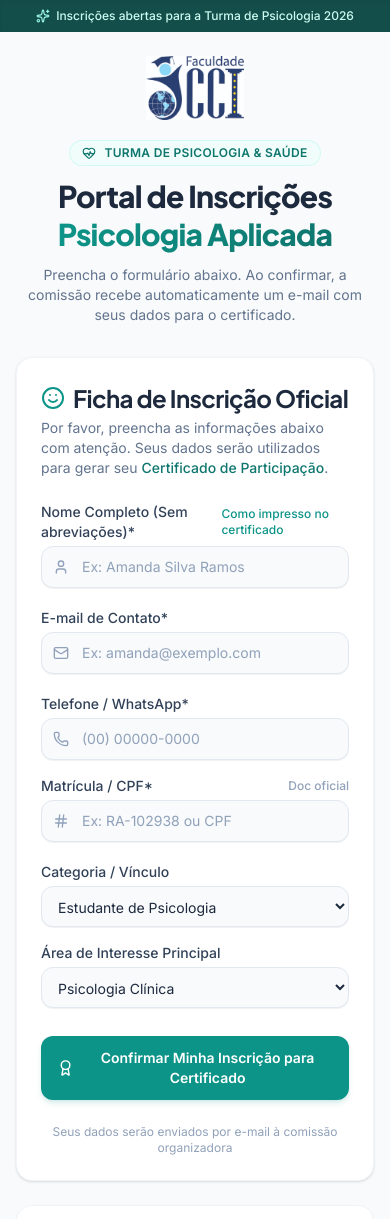
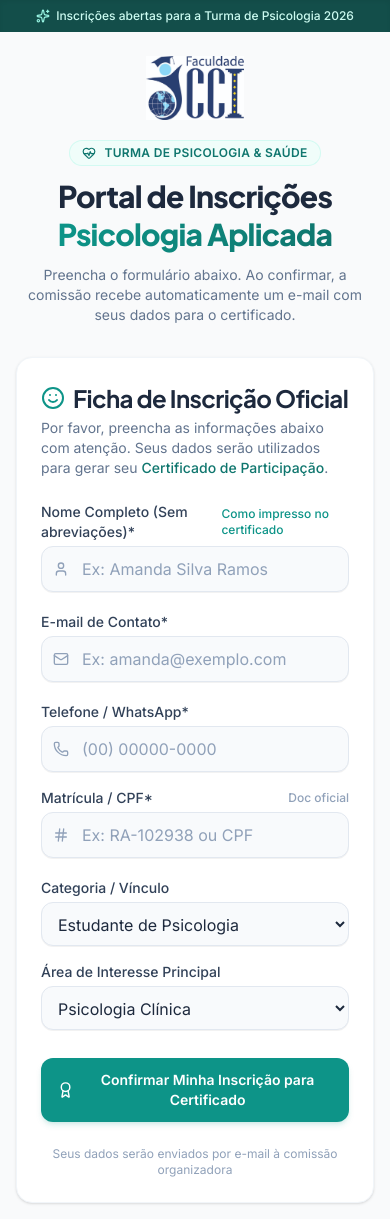
Before and after one commit to yuridantas-dev/inscricoes-psicologia, a React (Vite) app: page / in a window 390 px wide. Shown: the top 1219 px of the page. Built offline with nearby package versions, Linux system fonts and the light colour scheme.

Commit message:
corrige zoom no mobile ao focar campos

```diff
--- a/index.html
+++ b/index.html
@@ -2,7 +2,7 @@
 <html lang="pt-BR">
   <head>
     <meta charset="UTF-8" />
-    <meta name="viewport" content="width=device-width, initial-scale=1.0" />
+    <meta name="viewport" content="width=device-width, initial-scale=1, maximum-scale=1" />
     <meta name="description" content="Portal oficial de inscrições da Turma de Psicologia 2026. Cadastre-se para receber seu certificado de participação." />
     <meta name="theme-color" content="#0d9488" />
     <title>Inscrições Psicologia 2026</title>
--- a/src/components/RegistrationForm.tsx
+++ b/src/components/RegistrationForm.tsx
@@ -241,7 +241,7 @@ export default function RegistrationForm() {
               placeholder="Ex: Amanda Silva Ramos"
               value={fullName}
               onChange={(e) => setFullName(e.target.value)}
-              className="w-full pl-10 pr-4 py-2.5 bg-slate-50 border border-slate-200 rounded-xl text-slate-800 placeholder-slate-400 focus:bg-white focus:border-brand-500 focus:outline-hidden transition-all text-sm shadow-2xs"
+              className="w-full pl-10 pr-4 py-2.5 bg-slate-50 border border-slate-200 rounded-xl text-slate-800 placeholder-slate-400 focus:bg-white focus:border-brand-500 focus:outline-hidden transition-all text-base shadow-2xs"
             />
           </div>
         </div>
@@ -261,7 +261,7 @@ export default function RegistrationForm() {
               placeholder="Ex: amanda@exemplo.com"
               value={email}
               onChange={(e) => setEmail(e.target.value)}
-              className="w-full pl-10 pr-4 py-2.5 bg-slate-50 border border-slate-200 rounded-xl text-slate-800 placeholder-slate-400 focus:bg-white focus:border-brand-500 focus:outline-hidden transition-all text-sm shadow-2xs"
+              className="w-full pl-10 pr-4 py-2.5 bg-slate-50 border border-slate-200 rounded-xl text-slate-800 placeholder-slate-400 focus:bg-white focus:border-brand-500 focus:outline-hidden transition-all text-base shadow-2xs"
             />
           </div>
         </div>
@@ -282,7 +282,7 @@ export default function RegistrationForm() {
                 placeholder="(00) 00000-0000"
                 value={phone}
                 onChange={handlePhoneChange}
-                className="w-full pl-10 pr-4 py-2.5 bg-slate-50 border border-slate-200 rounded-xl text-slate-800 placeholder-slate-400 focus:bg-white focus:border-brand-500 focus:outline-hidden transition-all text-sm shadow-2xs"
+                className="w-full pl-10 pr-4 py-2.5 bg-slate-50 border border-slate-200 rounded-xl text-slate-800 placeholder-slate-400 focus:bg-white focus:border-brand-500 focus:outline-hidden transition-all text-base shadow-2xs"
               />
             </div>
           </div>
@@ -303,7 +303,7 @@ export default function RegistrationForm() {
                 placeholder="Ex: RA-102938 ou CPF"
                 value={identifier}
                 onChange={handleIdentifierChange}
-                className="w-full pl-10 pr-4 py-2.5 bg-slate-50 border border-slate-200 rounded-xl text-slate-800 placeholder-slate-400 focus:bg-white focus:border-brand-500 focus:outline-hidden transition-all text-sm shadow-2xs"
+                className="w-full pl-10 pr-4 py-2.5 bg-slate-50 border border-slate-200 rounded-xl text-slate-800 placeholder-slate-400 focus:bg-white focus:border-brand-500 focus:outline-hidden transition-all text-base shadow-2xs"
               />
             </div>
           </div>
@@ -318,7 +318,7 @@ export default function RegistrationForm() {
             <select
               value={role}
               onChange={(e) => setRole(e.target.value)}
-              className="w-full px-3 py-2.5 bg-slate-50 border border-slate-200 rounded-xl text-slate-800 focus:bg-white focus:border-brand-500 focus:outline-hidden transition-all text-sm shadow-2xs cursor-pointer"
+              className="w-full px-3 py-2.5 bg-slate-50 border border-slate-200 rounded-xl text-slate-800 focus:bg-white focus:border-brand-500 focus:outline-hidden transition-all text-base shadow-2xs cursor-pointer"
             >
               {Object.entries(ROLE_LABELS).map(([key, value]) => (
                 <option key={key} value={key}>
@@ -336,7 +336,7 @@ export default function RegistrationForm() {
             <select
               value={courseTopic}
               onChange={(e) => setCourseTopic(e.target.value)}
-              className="w-full px-3 py-2.5 bg-slate-50 border border-slate-200 rounded-xl text-slate-800 focus:bg-white focus:border-brand-500 focus:outline-hidden transition-all text-sm shadow-2xs cursor-pointer"
+              className="w-full px-3 py-2.5 bg-slate-50 border border-slate-200 rounded-xl text-slate-800 focus:bg-white focus:border-brand-500 focus:outline-hidden transition-all text-base shadow-2xs cursor-pointer"
             >
               {PSYCHOLOGY_SUBFIELDS.map((field) => (
                 <option key={field} value={field}>
--- a/src/index.css
+++ b/src/index.css
@@ -21,6 +21,13 @@ body {
   color: #1e293b;
 }
 
+/* Evita zoom automático ao focar campos no iPhone (fonte mínima 16px) */
+input,
+select,
+textarea {
+  font-size: 16px;
+}
+
 h1, h2, h3, h4, .font-display {
   font-family: var(--font-display);
 }
```
